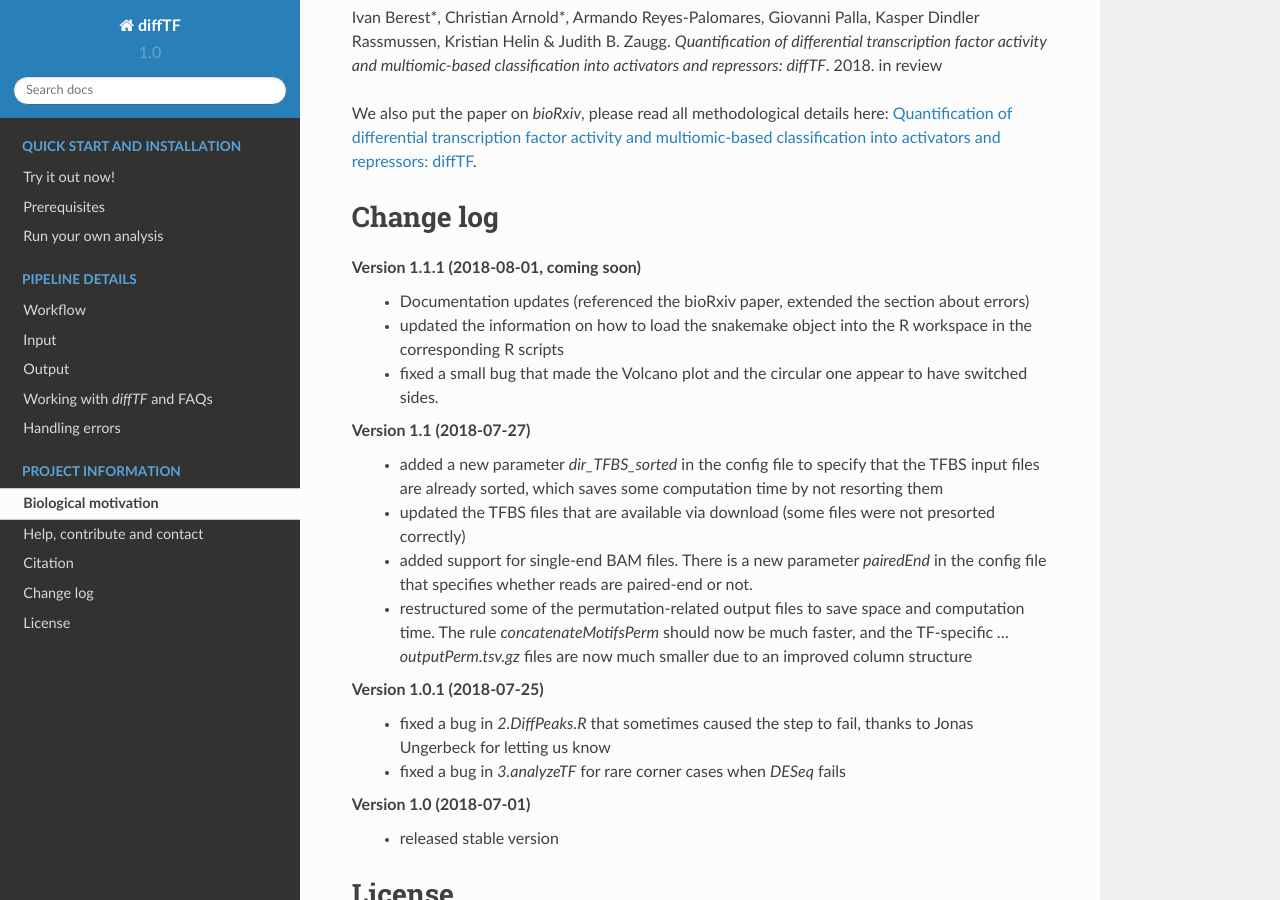
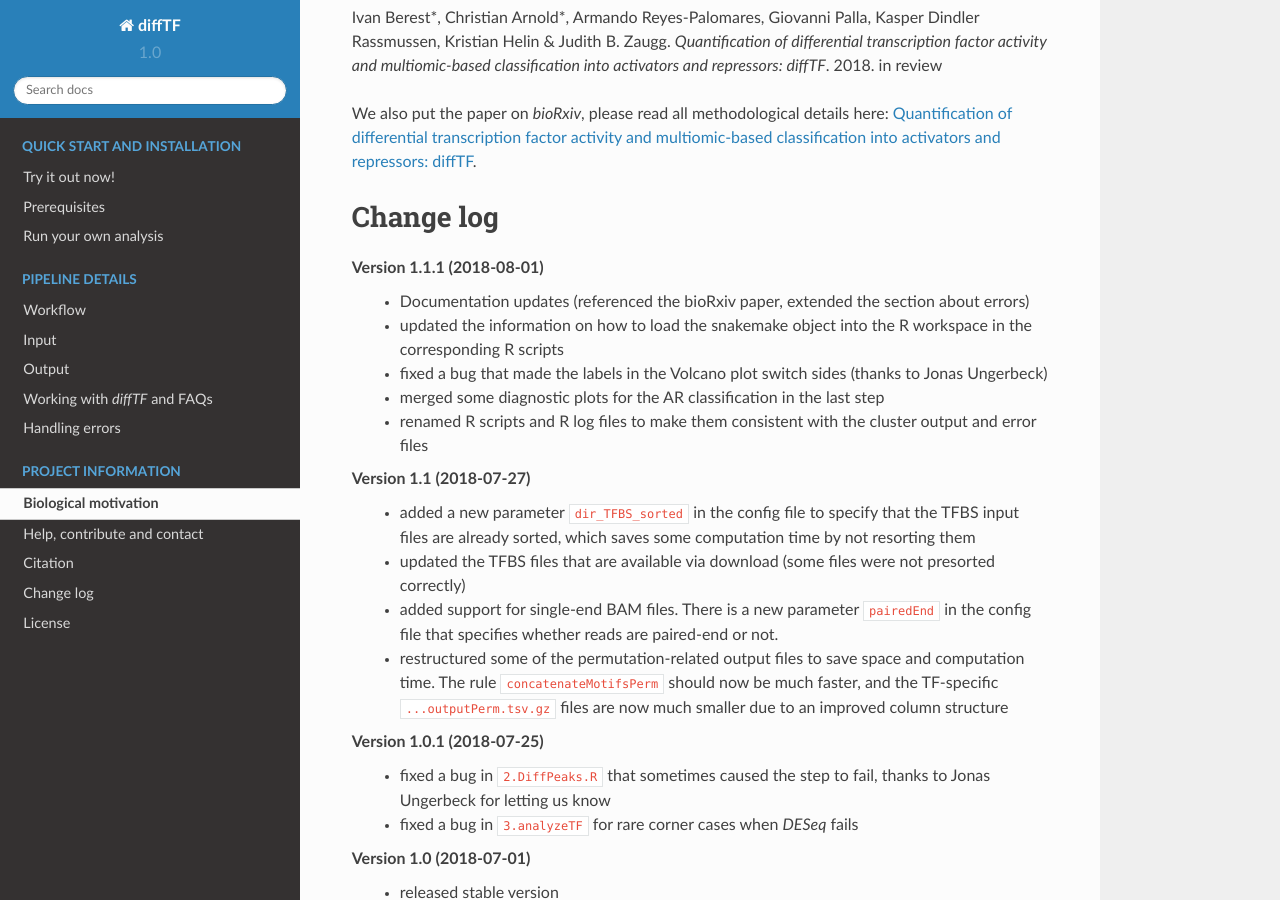
Before and after one commit to jfallmann/diffTF_Fork, a Sphinx documentation site: the page built from docs/projectInfo.rst, in a window 1280 px wide and 900 px high, scrolled down 852 px. Built offline with Sphinx 7.4.7 and the Read the Docs theme 2.0.0, drawn with Linux system fonts in a browser that asks for light colours.

```diff
--- a/docs/projectInfo.rst
+++ b/docs/projectInfo.rst
@@ -31,20 +31,22 @@ We also put the paper on *bioRxiv*, please read all methodological details here:
 Change log
 ============================
 
-Version 1.1.1 (2018-08-01, coming soon)
+Version 1.1.1 (2018-08-01)
     - Documentation updates (referenced the bioRxiv paper, extended the section about errors)
     - updated the information on how to load the snakemake object into the R workspace in the corresponding R scripts
-    - fixed a small bug that made the Volcano plot and the circular one appear to have switched sides.
+    - fixed a bug that made the labels in the Volcano plot switch sides (thanks to Jonas Ungerbeck)
+    - merged some diagnostic plots for the AR classification in the last step
+    - renamed R scripts and R log files to make them consistent with the cluster output and error files
 
 Version 1.1 (2018-07-27)
-    - added a new parameter *dir_TFBS_sorted* in the config file to specify that the TFBS input files are already sorted, which saves some computation time by not resorting them
+    - added a new parameter ``dir_TFBS_sorted`` in the config file to specify that the TFBS input files are already sorted, which saves some computation time by not resorting them
     - updated the TFBS files that are available via download (some files were not presorted correctly)
-    - added support for single-end BAM files. There is a new parameter *pairedEnd* in the config file that specifies whether reads are paired-end or not.
-    - restructured some of the permutation-related output files to save space and computation time. The rule *concatenateMotifsPerm* should now be much faster, and the TF-specific *...outputPerm.tsv.gz* files are now much smaller due to an improved column structure
+    - added support for single-end BAM files. There is a new parameter ``pairedEnd`` in the config file that specifies whether reads are paired-end or not.
+    - restructured some of the permutation-related output files to save space and computation time. The rule ``concatenateMotifsPerm`` should now be much faster, and the TF-specific ``...outputPerm.tsv.gz`` files are now much smaller due to an improved column structure
 
 Version 1.0.1 (2018-07-25)
-    - fixed a bug in *2.DiffPeaks.R* that sometimes caused the step to fail, thanks to Jonas Ungerbeck for letting us know
-    - fixed a bug in *3.analyzeTF* for rare corner cases when *DESeq* fails
+    - fixed a bug in ``2.DiffPeaks.R`` that sometimes caused the step to fail, thanks to Jonas Ungerbeck for letting us know
+    - fixed a bug in ``3.analyzeTF`` for rare corner cases when *DESeq* fails
 
 Version 1.0 (2018-07-01)
     - released stable version
```
Also changed, not shown: docs/chapter2.rst (+9 -8 lines), 16 other files.
